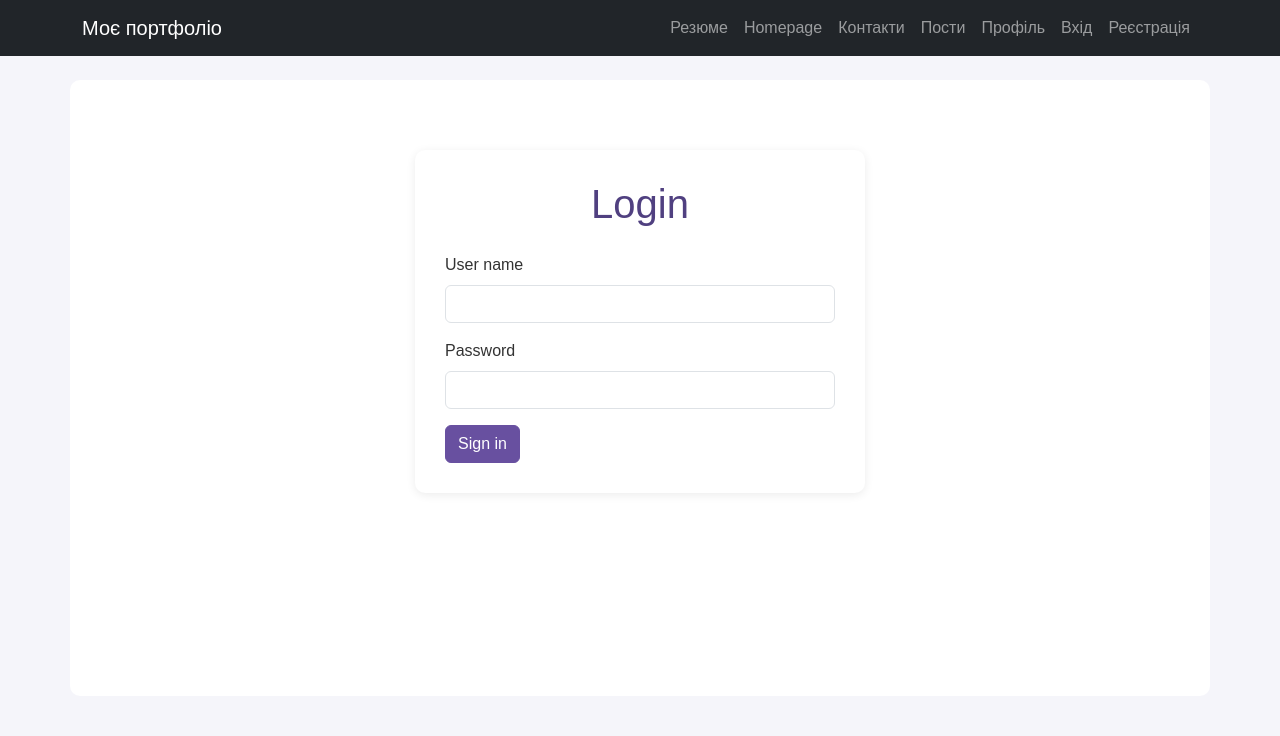
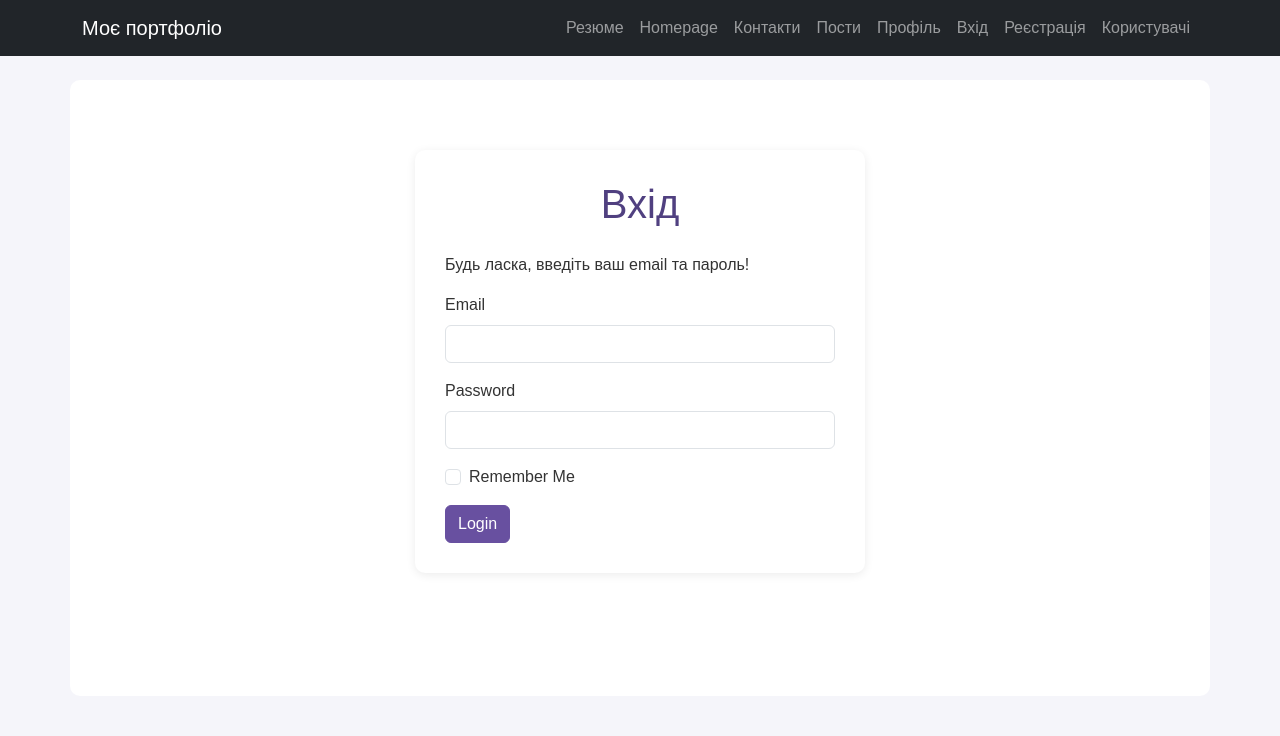
Before and after one commit to sofiiaokhovych/flask-app-lab, a Flask app: page /users/login in a window 1280 px wide. Shown: the top 736 px of the page. Run offline with Flask 3, Linux system fonts and the light colour scheme; some libraries are stand-ins or nearby versions.

Commit message:
lab9 part1-4,5: login with hash check, account page and users list page with counter

```diff
--- a/app/models.py
+++ b/app/models.py
@@ -1,7 +1,7 @@
 from sqlalchemy import String
 from sqlalchemy.orm import Mapped, mapped_column, relationship
 
-from app import db
+from app import db, bcrypt
 
 
 class User(db.Model):
@@ -16,3 +16,6 @@ class User(db.Model):
 
     def __repr__(self) -> str:
         return f"User('{self.email}')"
+
+    def check_password(self, password):
+        return bcrypt.check_password_hash(self.password, password)
--- a/app/templates/navbar.html
+++ b/app/templates/navbar.html
@@ -52,6 +52,12 @@
                         Реєстрація
                     </a>
                 </li>
+
+                <li class="nav-item">
+                    <a class="nav-link" href="{{ url_for('users.users_list') }}">
+                        Користувачі
+                    </a>
+                </li>
             </ul>
         </div>
     </div>
--- a/app/users/templates/users/login.html
+++ b/app/users/templates/users/login.html
@@ -1,25 +1,22 @@
 {% extends "base.html" %}
-
-{% block title %}Login{% endblock %}
+{% from "macros/form_macros.html" import render_field %}
 
 {% block content %}
+<div class="login-container">
+    <h1>Вхід</h1>
+    <p>Будь ласка, введіть ваш email та пароль!</p>
 
-<div class="login-container">
-    <h1>Login</h1>
+    <form method="POST" action="{{ url_for('users.login') }}" novalidate>
+        {{ form.hidden_tag() }}
+        {{ render_field(form.email) }}
+        {{ render_field(form.password) }}
 
-    <form method="POST" action="{{ url_for('users.login') }}">
-        <div class="mb-3">
-            <label for="username" class="form-label">User name</label>
-            <input type="text" class="form-control" id="username" name="username" required>
+        <div class="form-check mb-3">
+            {{ form.remember(class="form-check-input") }}
+            {{ form.remember.label(class="form-check-label") }}
         </div>
 
-        <div class="mb-3">
-            <label for="password" class="form-label">Password</label>
-            <input type="password" class="form-control" id="password" name="password" required>
-        </div>
-
-        <button type="submit" class="btn btn-primary">Sign in</button>
+        {{ form.submit(class="btn btn-primary") }}
     </form>
 </div>
-
 {% endblock %}
--- a/app/users/views.py
+++ b/app/users/views.py
@@ -3,9 +3,6 @@ from . import user_bp
 from app import db, bcrypt
 from app.models import User
 from .forms import RegistrationForm, LoginForm
-
-CORRECT_USERNAME = "user1"
-CORRECT_PASSWORD = "12345"
 
 @user_bp.route("/hi/<string:name>")
 def greetings(name):
@@ -26,19 +23,23 @@ def admin():
 
 @user_bp.route("/login", methods=["GET", "POST"])
 def login():
-    if request.method == "POST":
-        username = request.form.get("username")
-        password = request.form.get("password")
+    form = LoginForm()
+    if form.validate_on_submit():
+        email = form.email.data
+        password = form.password.data
+        user = db.session.execute(
+            db.select(User).filter_by(email=email)
+        ).scalar_one_or_none()
 
-        if username == CORRECT_USERNAME and password == CORRECT_PASSWORD:
-            session["username"] = username
-            flash("Login successful!", "success")
-            return redirect(url_for("users.profile"))
-        else:
-            flash("Wrong data! Try again!", "danger")
-            return redirect(url_for("users.login"))
+        if user and user.check_password(password):
+            session["username"] = user.username
+            session["email"] = user.email
+            flash(f"Вітаю, {user.username}! Вхід успішний", "success")
+            return redirect(url_for("users.account"))
 
-    return render_template("login.html")
+        flash("Помилка: невірний email або пароль.", "danger")
+
+    return render_template("login.html", form=form, title="Login")
 
 
 @user_bp.route("/profile")
@@ -60,6 +61,7 @@ def profile():
 @user_bp.route("/logout", methods=["POST"])
 def logout():
     session.pop("username", None)
+    session.pop("email", None)
     return redirect(url_for("users.login"))
 
 @user_bp.route("/add-cookie", methods=["POST"])
@@ -149,3 +151,17 @@ def register():
         flash(f'Account created for {form.username.data}!', category='success')
         return redirect(url_for('users.login'))
     return render_template('register.html', form=form, title='Register')
+
+@user_bp.route("/account")
+def account():
+    username = session.get("username")
+    if username is None:
+        flash("Please log in first!", "danger")
+        return redirect(url_for("users.login"))
+
+    return render_template("account.html", username=username, email=session.get("email"), title="Account")
+
+@user_bp.route("/list")
+def users_list():
+    users = db.session.scalars(db.select(User)).all()
+    return render_template("users_list.html", users=users, title="Users List")
```
Also changed, not shown: app/users/templates/users/account.html (added, +13 -0 lines), app/users/templates/users/users_list.html (added, +28 -0 lines).
